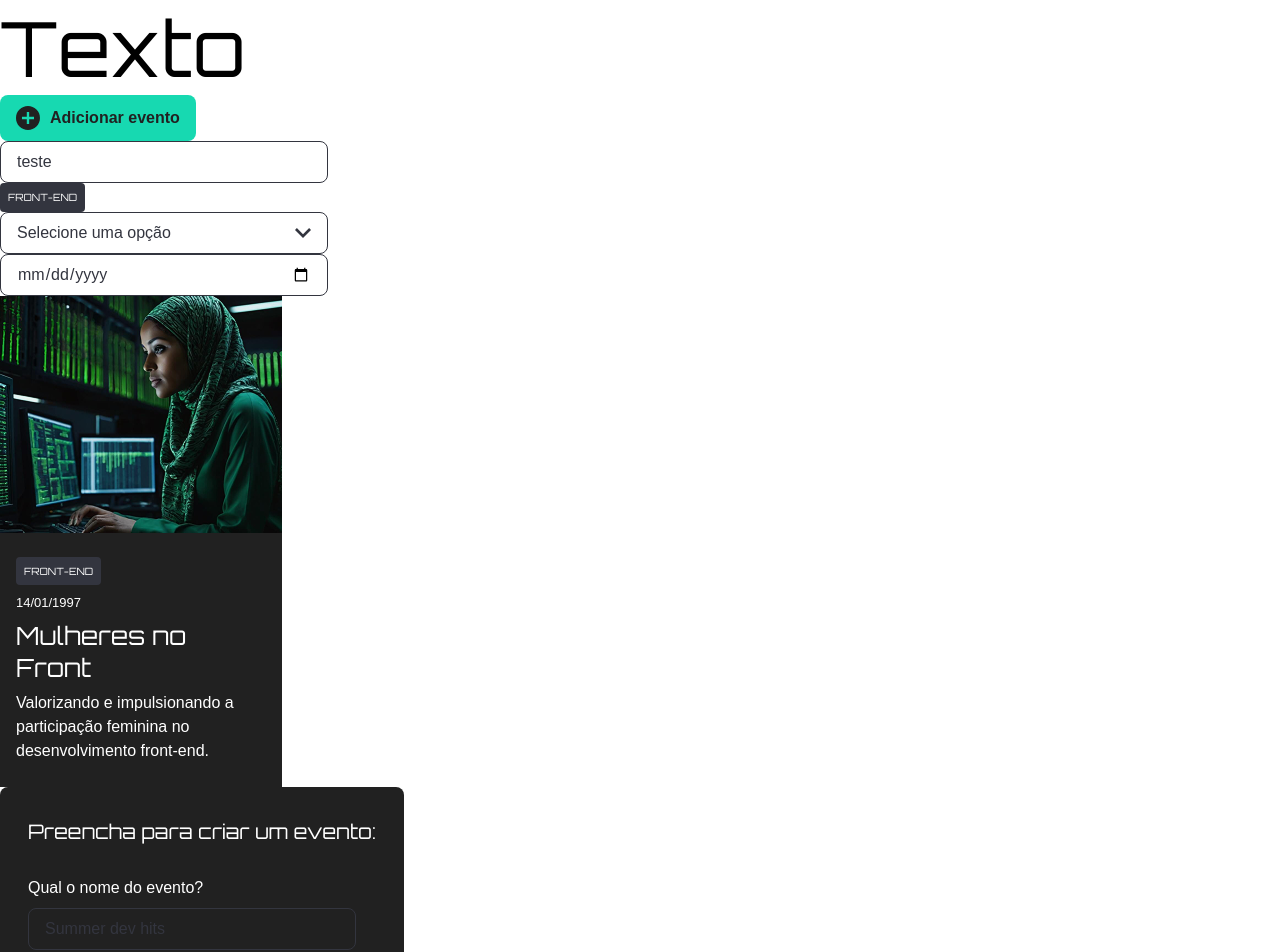
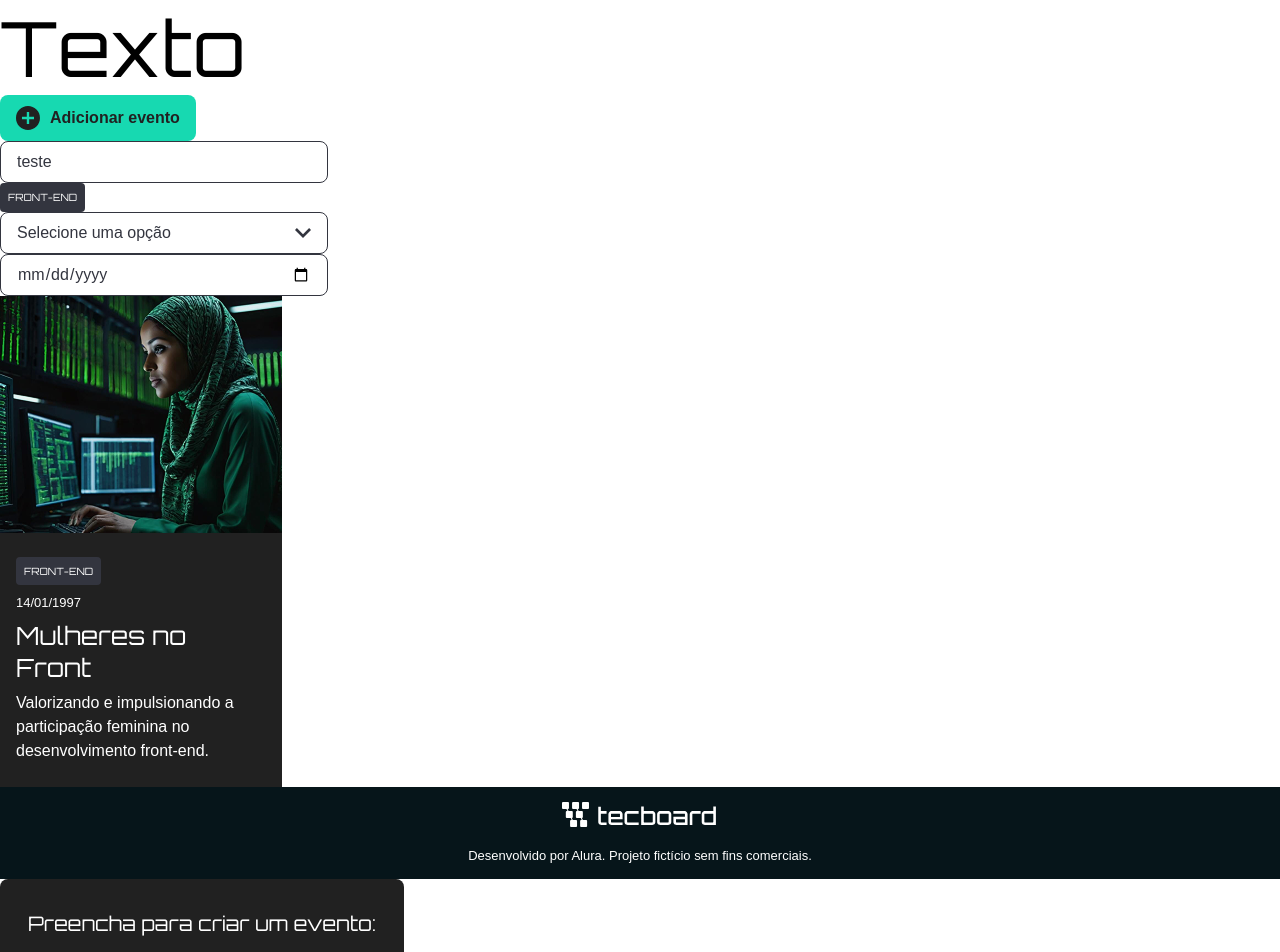
Before and after one commit to michaelprocha/tecboard, a React (Vite) app: page / in a window 1280 px wide. Shown: the top 952 px of the page. Built offline with nearby package versions, Linux system fonts and the light colour scheme.

Commit message:
add Footer component

```diff
--- a/src/App.tsx
+++ b/src/App.tsx
@@ -9,6 +9,7 @@ import Text from "./components/Text";
 import imgCard from "./assets/images/Imagem1.png";
 import Form from "./components/Form";
 import Header from "./components/Header";
+import Footer from "./components/Footer";
 
 function App() {
 	return (
@@ -24,6 +25,7 @@ function App() {
 			<Card img={imgCard} tag={"Front-end"} date={"1997-01-14"} title="Mulheres no Front">
 				Valorizando e impulsionando a participação feminina no desenvolvimento front-end.
 			</Card>
+			<Footer/>
 			<Form />
 			<Header/>
 		</>
--- /dev/null
+++ b/src/components/Footer.tsx
@@ -0,0 +1,43 @@
+import type { ComponentProps } from 'react'
+import logoMarcaImg from '../assets/images/LogoMarca.svg'
+import { cn } from '../utils/cn'
+import { cva, type VariantProps } from 'class-variance-authority'
+import Text from './Text'
+
+const footerVariant = cva(['flex', 'justify-center', 'items-center', 'w-full'],
+    {
+        variants: {
+            variant: {
+                primary: ['bg-default-bg']
+            },
+            size: {
+                md: ['h-23']
+            }
+        },
+        defaultVariants: {
+            variant: 'primary',
+            size: 'md'
+        }
+    }
+)
+
+interface FooterProps extends ComponentProps<'footer'>, VariantProps<typeof footerVariant> {
+    className?: string;
+}
+
+function Footer({className, variant, size, ...props}: FooterProps) {
+  return (
+    <footer className={cn(footerVariant({variant, size}), className)} {...props}>
+        <div className='flex flex-col justify-center items-center gap-4'>
+            <h6>
+                <img src={logoMarcaImg} alt="logo marca" />
+            </h6>
+            <Text as='p' className={'text-white text-body-s text-center'}>
+                Desenvolvido por Alura. Projeto fictício  sem fins comerciais.
+            </Text>
+        </div>
+    </footer>
+  )
+}
+
+export default Footer
```
